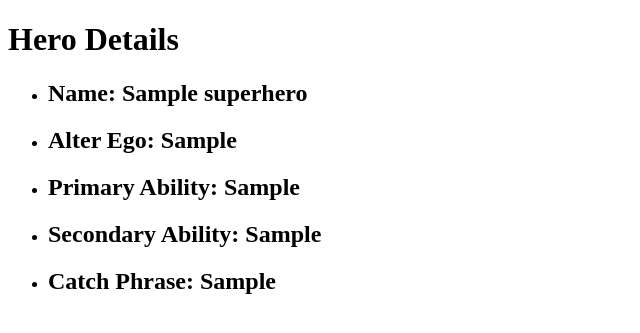
After one commit to ivomero/Superhero, a Django app: page /superheroes/1/ in a window 1280 px wide. The commit adds this page. Shown: the top 333 px of the page, without its empty margins (0-640 px from the left). Run offline with Django 3.2, Linux system fonts and the light colour scheme; tables that the repository leaves empty hold one stand-in row (values such as "Sample post").

Commit message:
completed all 9 django tuturial videos

```diff
--- a/Superhero_project/manage.py
+++ b/Superhero_project/manage.py
@@ -6,7 +6,8 @@ import sys
 
 def main():
     """Run administrative tasks."""
-    os.environ.setdefault('DJANGO_SETTINGS_MODULE', 'Superhero_project.settings')
+    os.environ.setdefault('DJANGO_SETTINGS_MODULE',
+                          'Superhero_project.settings')
     try:
         from django.core.management import execute_from_command_line
     except ImportError as exc:
--- a/Superhero_project/superheroes/models.py
+++ b/Superhero_project/superheroes/models.py
@@ -10,6 +10,5 @@ class Superhero(models.Model):
     secondary_ability = models.CharField(max_length=50)
     catch_phrase = models.CharField(max_length=50)
 
-
-def __str__(self):
-    return self.name
+    def __str__(self):
+        return self.name
--- /dev/null
+++ b/Superhero_project/superheroes/templates/superheroes/detail.html
@@ -0,0 +1,32 @@
+<!DOCTYPE html>
+<html lang="en">
+
+<head>
+    <meta charset="UTF-8">
+    <meta http-equiv="X-UA-Compatible" content="IE=edge">
+    <meta name="viewport" content="width=device-width, initial-scale=1.0">
+    <title>Superhero Details</title>
+</head>
+
+<body>
+    <h1>Hero Details</h1>
+    <ul>
+        <li>
+            <h2>Name: {{single_hero}}</h2>
+        </li>
+        <li>
+            <h2>Alter Ego: {{single_hero.alter_ego}}</h2>
+        </li>
+        <li>
+            <h2>Primary Ability: {{single_hero.primary_ability}}</h2>
+        </li>
+        <li>
+            <h2>Secondary Ability: {{single_hero.secondary_ability}}</h2>
+        </li>
+        <li>
+            <h2>Catch Phrase: {{single_hero.catch_phrase}}</h2>
+        </li>
+    </ul>
+</body>
+
+</html>
--- a/Superhero_project/superheroes/templates/superheroes/index.html
+++ b/Superhero_project/superheroes/templates/superheroes/index.html
@@ -13,10 +13,11 @@
     <ul>
         {% for hero in all_heroes %}
         <li>
-            <h2>{{hero.name}}</h2>
+            <h2>{{hero.name}} - <a href="{% url 'superheroes:detail' hero.id %}">Click for Details</a> </h2>
         </li>
         {% endfor %}
     </ul>
+    <a href="{% url 'superheroes:create' %}">Add New Hero</a>
 </body>
 
 </html>
--- a/Superhero_project/superheroes/urls.py
+++ b/Superhero_project/superheroes/urls.py
@@ -5,5 +5,6 @@ from . import views
 app_name = 'superheroes'
 urlpatterns = [
     path('', views.index, name='index'),
-    path('<int:hero_id>')
+    path('<int:hero_id>/', views.detail, name='detail'),
+    path('new/', views.create, name='create')
 ]
--- a/Superhero_project/superheroes/views.py
+++ b/Superhero_project/superheroes/views.py
@@ -1,6 +1,8 @@
 from django.shortcuts import render
-from django.http import HttpResponse
+from django.http import HttpResponse, HttpResponseRedirect
+from django.urls import reverse
 from .models import Superhero
+
 
 # Create your views here.
 
@@ -11,3 +13,26 @@ def index(request):
         'all_heroes': all_heroes
     }
     return render(request, 'superheroes/index.html', context)
+
+
+def detail(request, hero_id):
+    single_hero = Superhero.objects.get(pk=hero_id)
+    context = {
+        'single_hero': single_hero
+    }
+    return render(request, 'superheroes/detail.html', context)
+
+
+def create(request):
+    if request.method == "POST":
+        name = request.POST.get('name')
+        alter_ego = request.POST.get('alter_ego')
+        primary = request.POST.get('primary')
+        secondary = request.POST.get('secondary')
+        catchphrase = request.POST.get('catchphrase')
+        new_hero = Superhero(name=name, alter_ego=alter_ego,
+                             primary_ability=primary, secondary_ability=secondary, catch_phrase=catchphrase)
+        new_hero.save()
+        return HttpResponseRedirect(reverse('superheroes:index'))
+    else:
+        return render(request, 'superheroes/create.html')
```
Also changed, not shown: Superhero_project/superheroes/templates/superheroes/create.html (added, +23 -0 lines), Superhero_project/superheroes/migrations/0001_initial.py.
